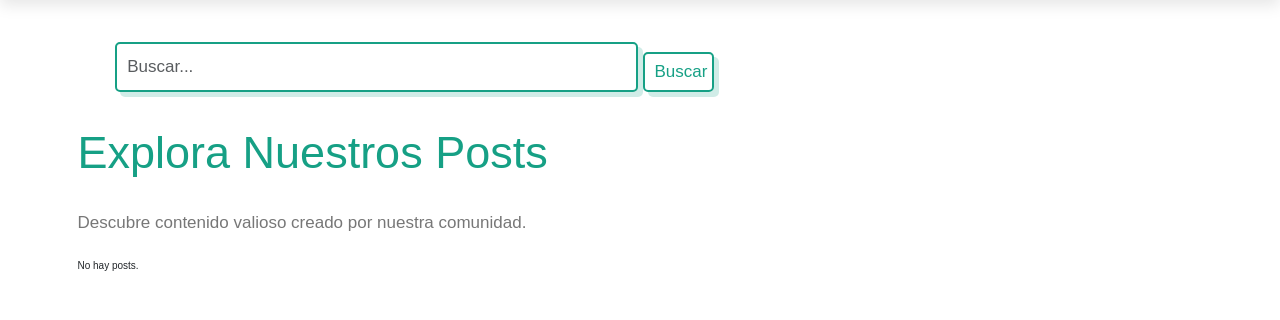
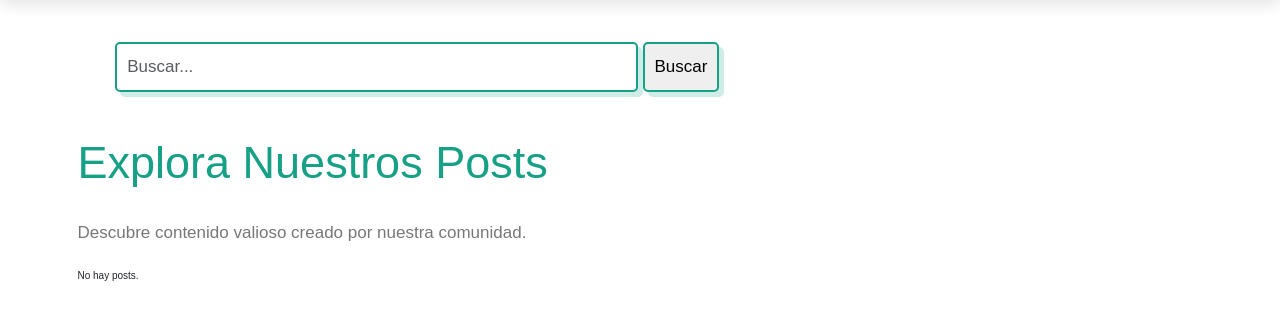
Before and after one commit to Champinhon/limonmental, a Django app: page /posts/ in a window 1280 px wide. Shown: the part 78-398 px from the top of the page. Run offline with Django 4.2, Linux system fonts and the light colour scheme; data that the repository does not hold is empty.

Commit message:
Fix: se arregla CSS del botón buscar en post_list

```diff
--- a/limonmentalApp/templates/posts/post_list.html
+++ b/limonmentalApp/templates/posts/post_list.html
@@ -294,6 +294,18 @@
             line-height: 1.8;
             padding: 1rem 0;
         }
+        .btn-enviar{
+            border: var(--border);
+            border-radius: .5rem;
+            box-shadow: var(--box-shadow);
+            padding: 1rem;
+            font-size: 1.7rem;
+            margin-bottom: 1rem;
+        }
+        .btn-enviar:hover{
+            background: #fff;
+            color: var(--green);
+        }
 </style>
 <body>
     <header class="headercss">
@@ -319,7 +331,7 @@
                     <input type="text" name="q" class="form-control" placeholder="Buscar..." style="width: 100%;">
                 </div>
                 <div class="col-12 col-lg-2">
-                    <button type="submit" class="btn btn-outline-primary">Buscar</button>
+                    <button type="submit" class="btn-enviar">Buscar</button>
                 </div>
             </form>
         </div>
```
